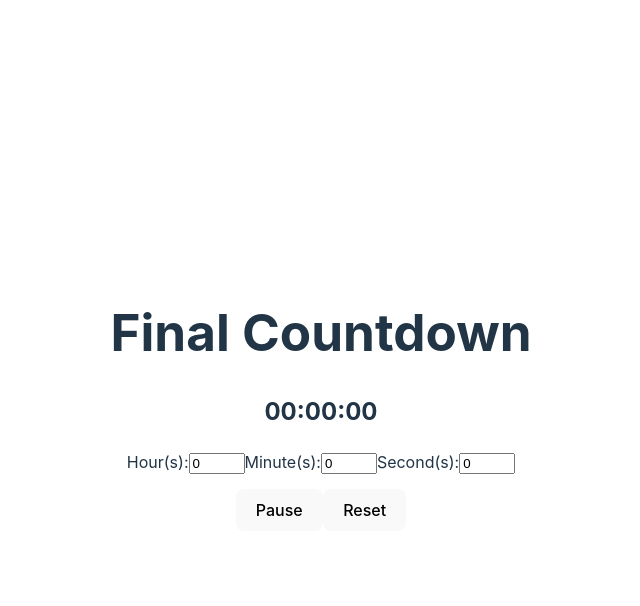
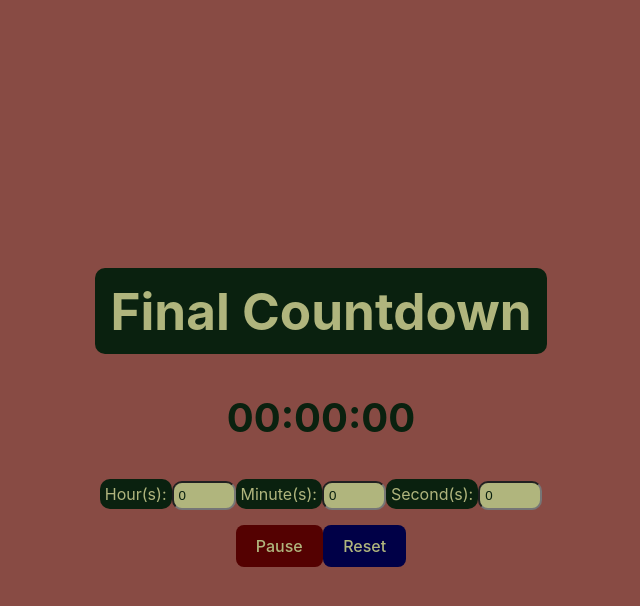
Before and after one commit to AveryNewhart/final-countdown, a Vue app: page / in a window 1280 px wide. Both pictures are taken after a click on the button "Start". Shown: the top 606 px of the page, without its empty margins (319-959 px from the left). Built offline with nearby package versions, Linux system fonts and the light colour scheme.

Commit message:
new style

```diff
--- a/src/App.vue
+++ b/src/App.vue
@@ -62,22 +62,22 @@ function formatTime(time: number) {
 
 <template>
   <div>
-    <h1>Final Countdown</h1>
-    <h2 v-if="state === 'running' || state === 'paused'">{{ formatTime(currentTime) }}</h2>
+    <h1 class="mainHead">Final Countdown</h1>
+    <h2 class="timerBox" v-if="state === 'running' || state === 'paused'">{{ formatTime(currentTime) }}</h2>
     <div>
-      <label for="hours">Hour(s):</label>
-      <input type="number" id="hours" v-model="hours" min="0" max="24" />
-      <label for="minutes">Minute(s):</label>
-      <input type="number" id="minutes" v-model="minutes" min="0" max="60" />
-      <label for="seconds">Second(s):</label>
-      <input type="number" id="seconds" v-model="seconds" min="0" max="60" />
+      <label class="labels" for="hours">Hour(s):</label>
+      <input class="inputs" type="number" id="hours" v-model="hours" min="0" max="24" />
+      <label class="labels" for="minutes">Minute(s):</label>
+      <input class="inputs" type="number" id="minutes" v-model="minutes" min="0" max="60" />
+      <label class="labels" for="seconds">Second(s):</label>
+      <input class="inputs" type="number" id="seconds" v-model="seconds" min="0" max="60" />
     </div>
     <div class="but-div">
-      <button v-if="state === 'stopped'" @click="start">Start</button>
-      <button v-if="state === 'running'" @click="pause">Pause</button>
-      <button v-if="state === 'paused'" @click="start">Restart</button>
-      <button v-if="state === 'paused'" @click="resume">Resume</button>
-      <button v-if="state === 'running' || state === 'paused'" @click="reset">Reset</button>
+      <button class="startClick" v-if="state === 'stopped'" @click="start">Start</button>
+      <button class="pauseClick" v-if="state === 'running'" @click="pause">Pause</button>
+      <button class="restartClick" v-if="state === 'paused'" @click="start">Restart Timer</button>
+      <button class="startClick" v-if="state === 'paused'" @click="resume">Resume</button>
+      <button class="resetClick" v-if="state === 'running' || state === 'paused'" @click="reset">Reset</button>
     </div>
   </div>
 </template>
@@ -89,4 +89,51 @@ function formatTime(time: number) {
   margin-top: 15px;
 }
 
+.mainHead {
+  background-color: #0A210F;
+  padding: 15px;
+  border-radius: 10px;
+  color: #B0B57D;
+}
+
+.timerBox {
+  color: #0A210F;
+  font-size: 40px;
+}
+
+.labels {
+  background-color: #0A210F;
+  padding: 5px;
+  color: #B0B57D;
+  border-radius: 10px;
+}
+
+.inputs {
+  padding: 5px;
+  border-radius: 10px;
+  width: 50px;
+  background-color: #B0B57D;
+  color: #0A210F;
+}
+
+.startClick {
+  background-color: #0A210F;
+  color: #B0B57D;
+}
+
+.pauseClick {
+  background-color: rgb(84, 1, 1);
+  color: #B0B57D;
+}
+
+.restartClick {
+  background-color: #B0B57D;
+  color: #0A210F;
+}
+
+.resetClick {
+  background-color: rgb(0, 0, 71);
+  color: #B0B57D;
+}
+
 </style>
--- a/src/style.css
+++ b/src/style.css
@@ -3,9 +3,7 @@
   line-height: 1.5;
   font-weight: 400;
 
-  color-scheme: light dark;
-  color: rgba(255, 255, 255, 0.87);
-  background-color: #242424;
+  background-color: #884B44;
 
   font-synthesis: none;
   text-rendering: optimizeLegibility;
@@ -16,11 +14,7 @@
 
 a {
   font-weight: 500;
-  color: #646cff;
   text-decoration: inherit;
-}
-a:hover {
-  color: #535bf2;
 }
 
 body {
@@ -43,13 +37,10 @@ button {
   font-size: 1em;
   font-weight: 500;
   font-family: inherit;
-  background-color: #1a1a1a;
   cursor: pointer;
   transition: border-color 0.25s;
 }
-button:hover {
-  border-color: #646cff;
-}
+
 button:focus,
 button:focus-visible {
   outline: 4px auto -webkit-focus-ring-color;
@@ -65,16 +56,3 @@ button:focus-visible {
   padding: 2rem;
   text-align: center;
 }
-
-@media (prefers-color-scheme: light) {
-  :root {
-    color: #213547;
-    background-color: #ffffff;
-  }
-  a:hover {
-    color: #747bff;
-  }
-  button {
-    background-color: #f9f9f9;
-  }
-}
--- a/vite.config.ts
+++ b/vite.config.ts
@@ -3,5 +3,6 @@ import vue from '@vitejs/plugin-vue'
 
 // https://vitejs.dev/config/
 export default defineConfig({
+  base: '/final-countdown/',
   plugins: [vue()],
 })
```
